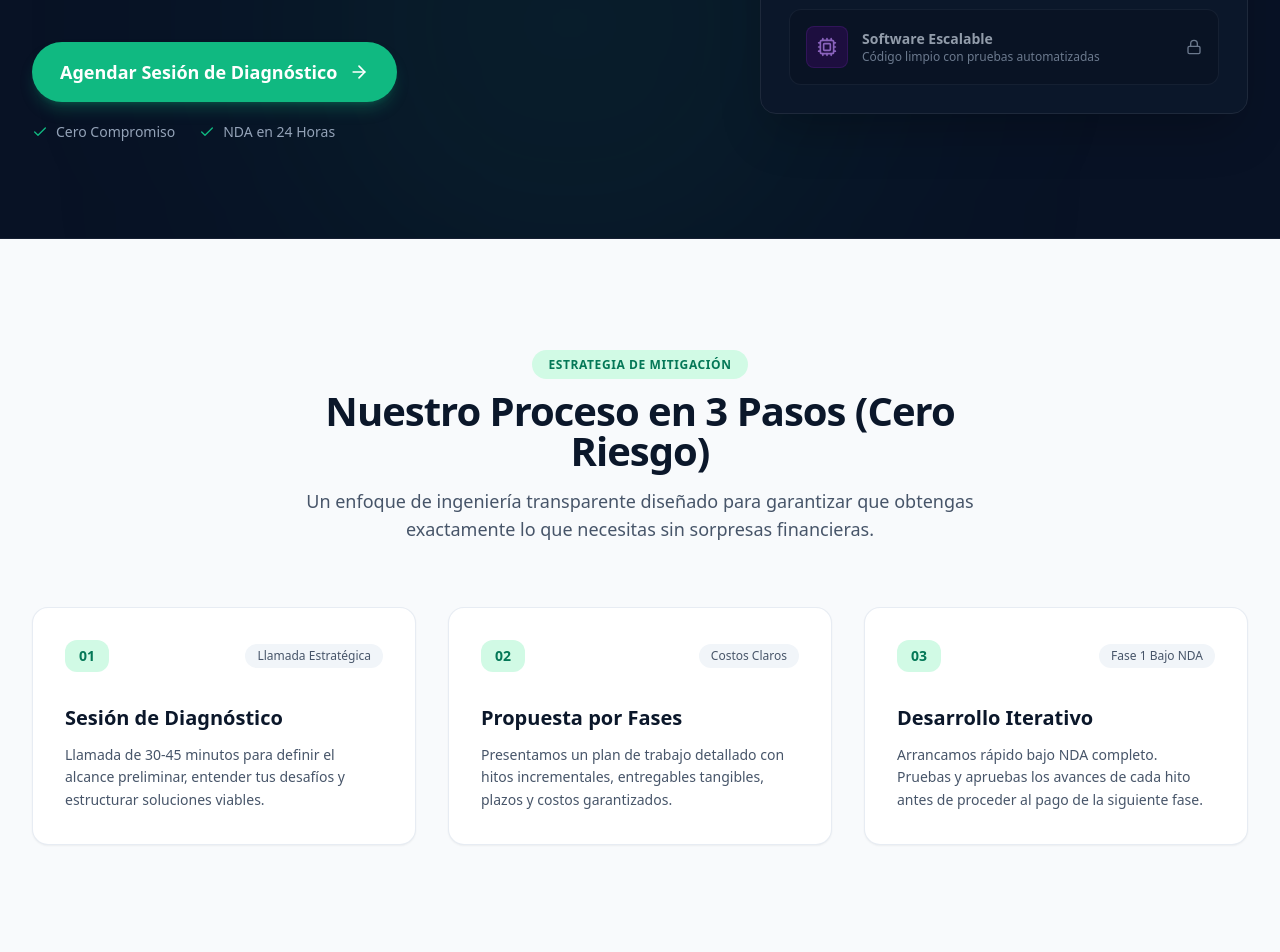
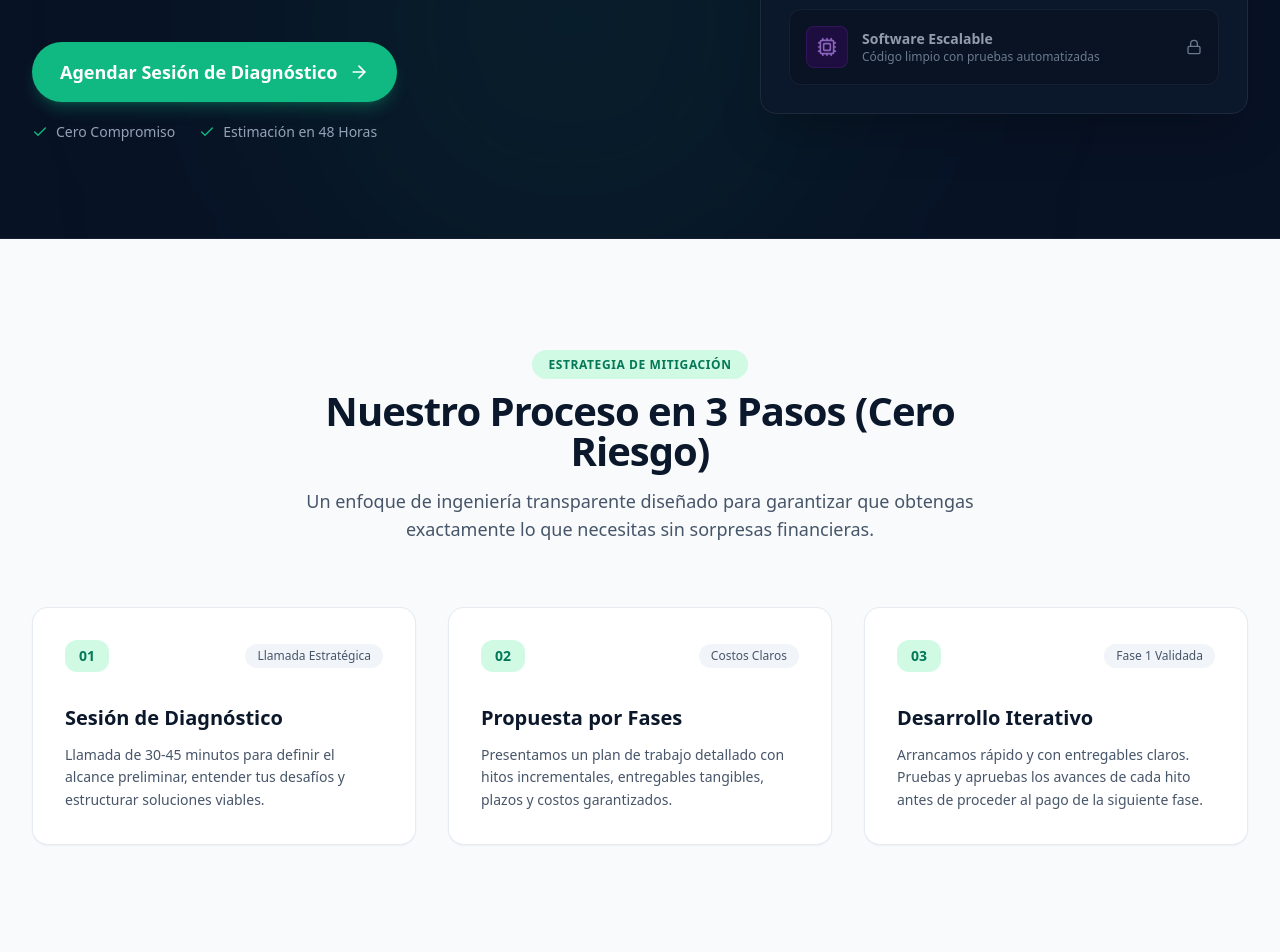
Before and after one commit to Forge-Aetheria/forge-lab, a Next.js app: page / in a window 1280 px wide. Shown: the part 540-1492 px from the top of the page. Built offline with nearby package versions, Linux system fonts and the light colour scheme; no server answers.

Commit message:
refactor: remove NDA citations across hero, process and lead capture sections

```diff
--- a/src/components/HeroSection.tsx
+++ b/src/components/HeroSection.tsx
@@ -46,7 +46,7 @@ export default function HeroSection() {
                 </div>
                 <div className="flex items-center gap-2">
                   <Check className="w-4 h-4 text-brand-emerald" />
-                  <span>NDA en 24 Horas</span>
+                  <span>Estimación en 48 Horas</span>
                 </div>
               </div>
             </div>
--- a/src/components/LeadCaptureSection.tsx
+++ b/src/components/LeadCaptureSection.tsx
@@ -130,7 +130,7 @@ export default function LeadCaptureSection() {
                 </h2>
 
                 <p className="text-slate-300 text-sm sm:text-base leading-relaxed font-normal max-w-md">
-                  Completa el formulario para agendar tu diagnóstico gratuito. Evaluaremos la viabilidad de tu idea técnica en menos de 48 horas bajo NDA estricto.
+                  Completa el formulario para agendar tu diagnóstico gratuito. Evaluaremos la viabilidad de tu idea técnica en menos de 48 horas con total confidencialidad.
                 </p>
               </div>
 
@@ -150,7 +150,7 @@ export default function LeadCaptureSection() {
                     <FileText className="w-5 h-5" />
                   </div>
                   <span className="text-slate-300 text-sm font-medium">
-                    NDA estándar listo para firma
+                    Trato directo y confidencial
                   </span>
                 </div>
 
--- a/src/components/ProcessSection.tsx
+++ b/src/components/ProcessSection.tsx
@@ -16,10 +16,10 @@ export default function ProcessSection() {
     },
     {
       number: "03",
-      badge: "Fase 1 Bajo NDA",
+      badge: "Fase 1 Validada",
       title: "Desarrollo Iterativo",
       description:
-        "Arrancamos rápido bajo NDA completo. Pruebas y apruebas los avances de cada hito antes de proceder al pago de la siguiente fase.",
+        "Arrancamos rápido y con entregables claros. Pruebas y apruebas los avances de cada hito antes de proceder al pago de la siguiente fase.",
     },
   ];
 
```
